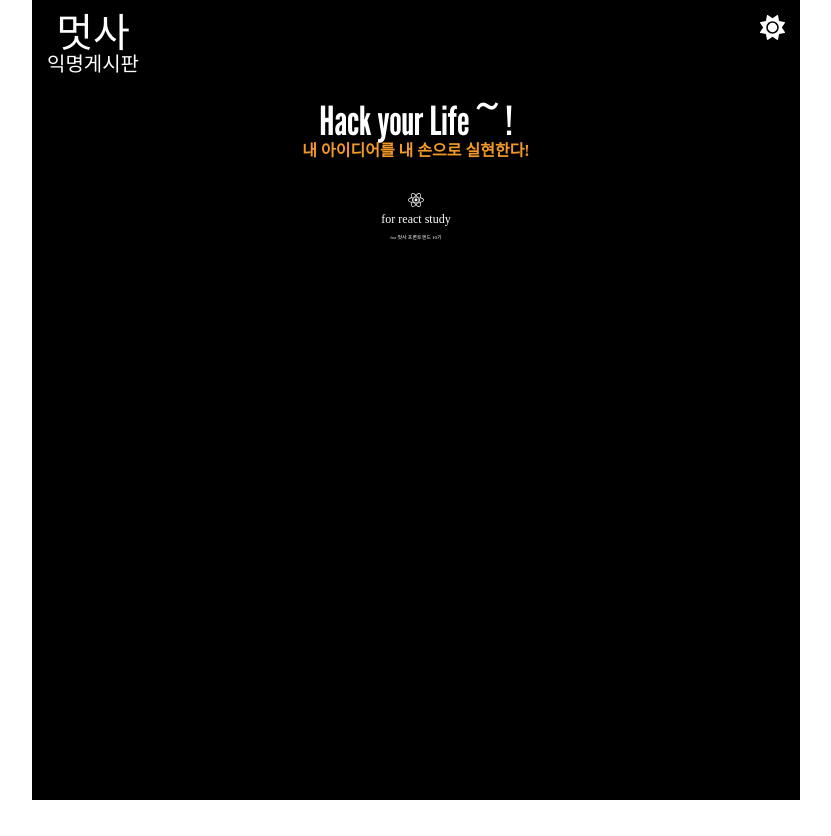
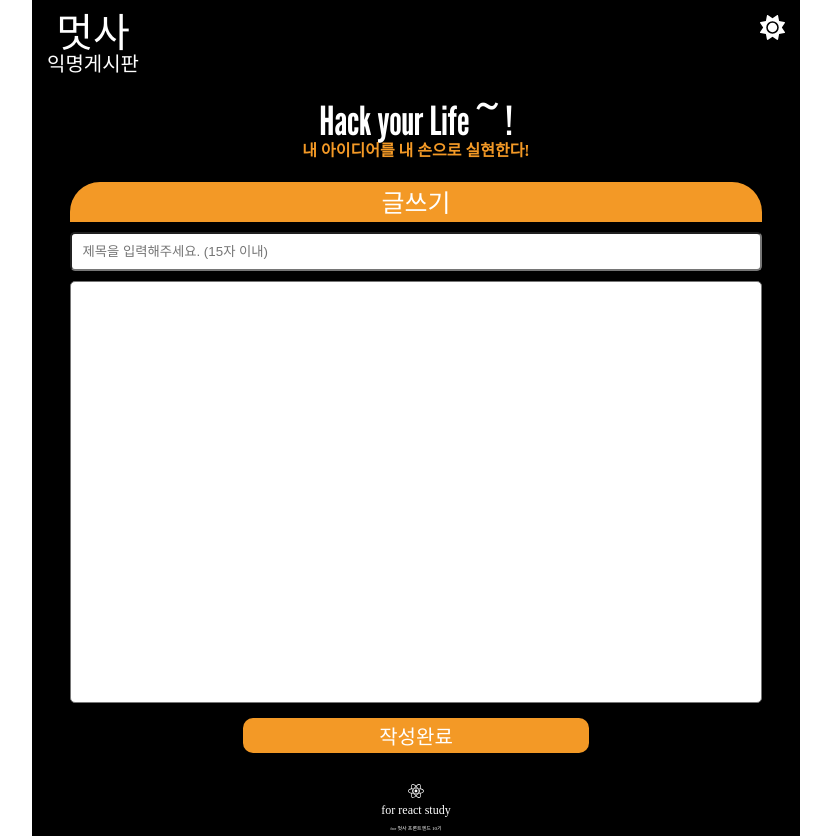
Before and after one commit to tigerlcw/React-Lion, a React (Create React App) app in the folder react-study/: page /write in a window 1280 px wide. Shown: the whole page, without its empty margins (224-1055 px from the left). Before the commit the page ends 800 px from the top, so only its background shows below. Built offline with nearby package versions, Linux system fonts and the light colour scheme.

Commit message:
chapter4 clear

```diff
--- a/react-study/src/ShowPost.jsx
+++ b/react-study/src/ShowPost.jsx
@@ -54,6 +54,7 @@ const ShowPost = (props) => {
     }, 1000);
   }, []);
 
+  //input 창 상태관리
   const [repl, setRepl] = useState('');
 
   const onChange = (e) => {
--- a/react-study/src/WritePost.jsx
+++ b/react-study/src/WritePost.jsx
@@ -1,11 +1,59 @@
-import React from 'react';
+import React, { useState } from 'react';
+import {
+  ContentsInput,
+  PostSection,
+  PostSubmit,
+  PostSubmitDiv,
+  PostTitle,
+  PostTitleDiv,
+  PostWriteDiv,
+  TitleInput,
+} from './styledComponent';
 
-const WritePost = () => {
-    return (
-        <div>
+function WritePost(props) {
+  const [inputs, setInputs] = useState({
+    title: '',
+    contents: '',
+  });
 
-        </div>
-    );
-};
+  //2개를 동시에 관리하기 위한 객체 만들어주기
+  const { title, contents } = inputs;
+
+ //onChange 함수 만들어주기
+  const onChange = (e) => {
+    const { value, name } = e.target; // 우선 e.target 에서 name 과 value 를 추출
+    setInputs({
+      ...inputs, // 기존의 input 객체를 복사한 뒤
+      [name]: value, // name 키를 가진 값을 value 로 설정
+    });
+  };
+
+  return (
+    <PostSection>
+      <PostTitleDiv>
+        <PostTitle>글쓰기</PostTitle>
+      </PostTitleDiv>
+      <PostWriteDiv>
+        <TitleInput
+          name="title"
+          type="text"
+          placeholder="제목을 입력해주세요. (15자 이내)"
+          value={title}
+          onChange={onChange}
+        />
+        <ContentsInput
+          name="contents"
+          value={contents}
+          cols="30"
+          rows="10"
+          onChange={onChange}
+        ></ContentsInput>
+      </PostWriteDiv>
+      <PostSubmitDiv>
+        <PostSubmit>작성완료</PostSubmit>
+      </PostSubmitDiv>
+    </PostSection>
+  );
+}
 
 export default WritePost;
```
